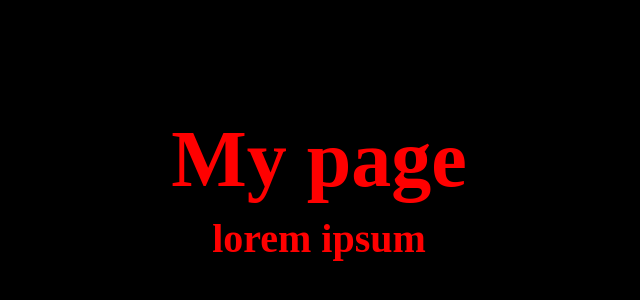
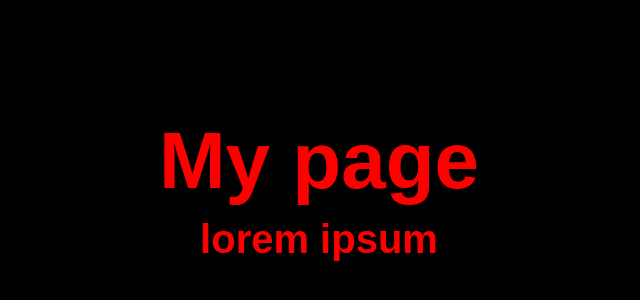
Before and after one commit to Chibakin002/1st-web, a plain HTML site: page index.html in a window 1280 px wide. Shown: the part 212-512 px from the top of the page, without its empty margins (321-961 px from the left). Drawn offline with Linux system fonts and the light colour scheme.

Commit message:
updated font

```diff
--- a/styles.css
+++ b/styles.css
@@ -1,12 +1,12 @@
-/* style.css */
 body {
   background-color: rgb(0, 0, 0);
-  color: rgb(255, 0, 0); /* Good contrast */
+  color: rgb(255, 0, 0);
   font-size: 250%;
+  font-family: Arial, Helvetica, sans-serif;
 
-  /* Flexbox to center text */
+
   display: flex;
-  flex-direction: column; /* Stack h1 and h2 vertically */
+  flex-direction: column;
   justify-content: center;
   align-items: center;
   height: 100vh;
@@ -14,5 +14,5 @@ body {
   text-align: center;
 }
 h1, h4 {
-  margin: 5px 0; /* Adjust this number to control gap */
+  margin: 5px 0;
 }
```
